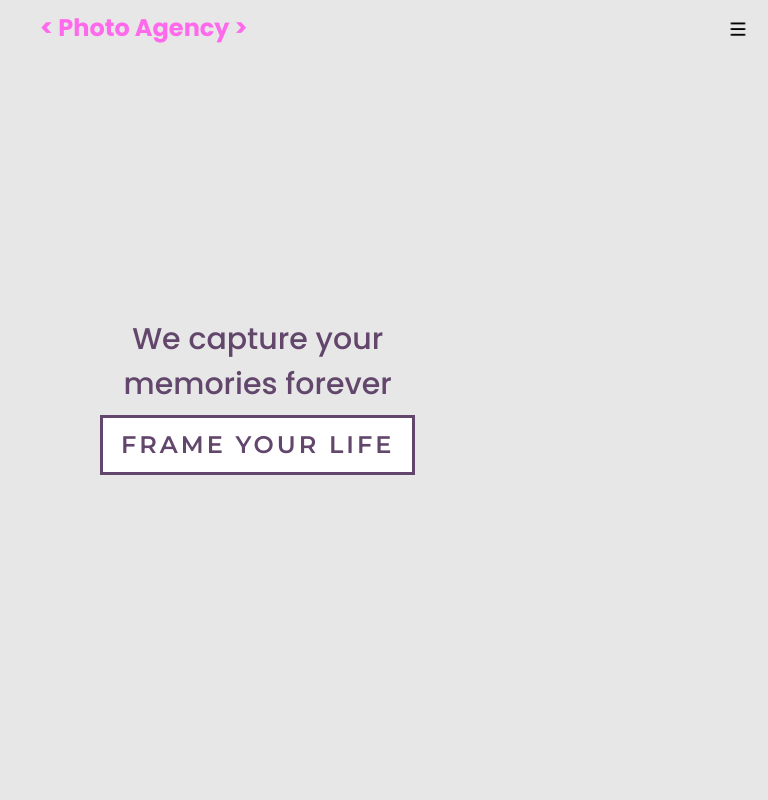
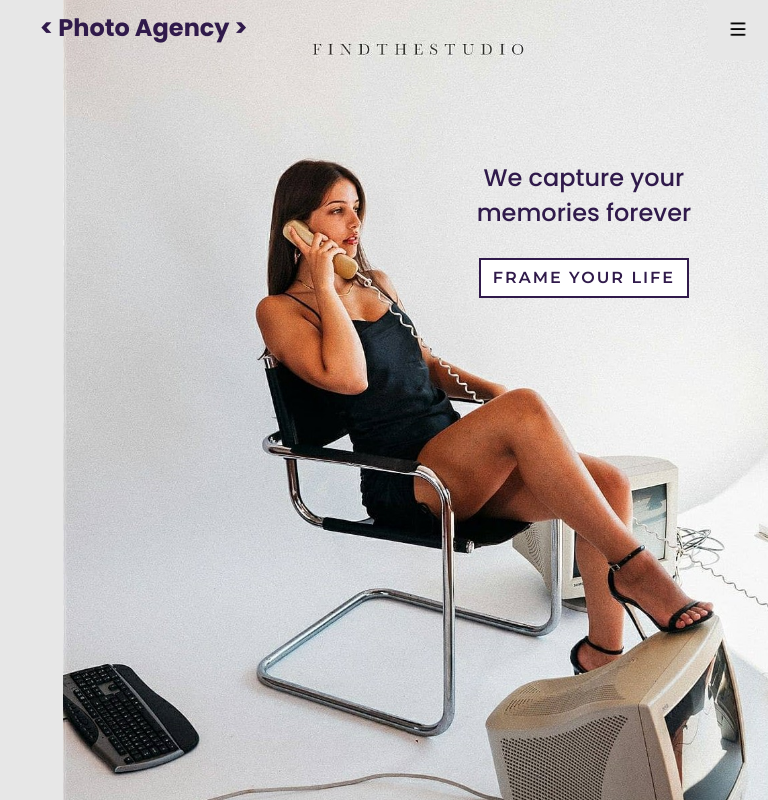
Before and after one commit to BrunoC300/FLAGProjectOne, an Angular app in the folder angularVersion/: page / in a window 768 px wide. Built offline with nearby package versions, Linux system fonts and the light colour scheme.

Commit message:
main page and contact page finished

```diff
--- a/angularVersion/src/app/components/add-photo/add-photo.component.css
+++ b/angularVersion/src/app/components/add-photo/add-photo.component.css
@@ -17,12 +17,13 @@ input[type="file"] {
 }
 
 .button-add {
-  background-color: white;
-  color: darkgrey;
-  font-size: 1em;
+  background-color: lightgray;
+  border-radius: 50%;
+  color: black;
+  font-size: 0.7em;
   border: none;
   margin: 10px;
-  padding: 20px;
+  padding: 10px;
 }
 .adicionarFoto {
   padding-left: 1.2em;
--- a/angularVersion/src/app/components/contact/contact.component.css
+++ b/angularVersion/src/app/components/contact/contact.component.css
@@ -47,6 +47,7 @@
   outline: none;
   font-size: 16px;
   font-weight: 300;
+  font-family: "Poppins";
   margin: 10px 0;
   resize: none;
 }
@@ -65,12 +66,12 @@
 }
 .contact-form .row input[type="submit"]:hover {
   color: white;
-  background-color: #282c34;
+  background-color: #301a4b;
 }
 .contact-info {
   width: 350px;
   background: #f9f9f9;
-  padding: 60px 40px 20px;
+  padding: 80px 40px 20px;
 }
 
 .contact-info .info-box {
@@ -85,7 +86,7 @@
 }
 
 .contact-info .info-box .details h4 {
-  color: black;
+  color: #301a4b;
 }
 
 .contact-info .info-box .details p,
--- a/angularVersion/src/app/components/contact/contact.component.html
+++ b/angularVersion/src/app/components/contact/contact.component.html
@@ -40,7 +40,7 @@
         <img src="/assets/icons/address.png" class="contact-icon" alt="" />
         <div class="details">
           <h4>Address</h4>
-          <p>28 Neon Tower, New York City, USA</p>
+          <p>Trindade, Porto, Portugal</p>
         </div>
       </div>
       <div class="info-box">
--- a/angularVersion/src/app/components/header/header.component.css
+++ b/angularVersion/src/app/components/header/header.component.css
@@ -9,7 +9,7 @@
 }
 .logo > a {
   text-decoration: none;
-  color: #ff69eb;
+  color: #301a4b;
 }
 
 /* TOGGLE */
--- a/angularVersion/src/app/components/main-page/main-page.component.css
+++ b/angularVersion/src/app/components/main-page/main-page.component.css
@@ -14,7 +14,7 @@ section.home {
   max-width: 600px;
 }
 .home-content > h1 {
-  color: #62466b;
+  color: #301a4b;
 }
 
 .home-img {
@@ -32,7 +32,7 @@ section.home {
 }
 .primary {
   background: white;
-  border: 0.125em solid #62466b;
+  border: 0.125em solid #301a4b;
   cursor: pointer;
   font: 600 1.5rem/1.25 "Montserrat", sans-serif;
   letter-spacing: 0.125em;
@@ -54,7 +54,7 @@ section.home {
 }
 
 .btn::after {
-  border: 0.125em dashed #62466b;
+  border: 0.125em dashed #301a4b;
   bottom: -0.125em;
   left: -0.125em;
   right: -0.125em;
@@ -74,13 +74,39 @@ section.home {
   top: 0.125em;
 }
 a {
-  color: #62466b;
+  color: #301a4b;
   text-decoration: none;
   border: none;
 }
-
-@media (max-width: 1068px) {
+@media (max-width: 640px) {
+  .home-content > h1 {
+    font-size: 1.5em;
+    margin-bottom: 20px;
+  }
+  .primary {
+    font-size: 1em;
+  }
   .home-img {
-    display: none; /* Remove a imagem */
+    display: none;
+  }
+  .home-content {
+    width: 100%;
+    align-items: center;
   }
 }
+
+@media (min-width: 641px) and (max-width: 1250px) {
+  .home-content > h1 {
+    font-size: 1.5em;
+    margin-bottom: 20px;
+  }
+  .primary {
+    font-size: 1em;
+  }
+
+  .home-content {
+    position: absolute;
+    top: 20%;
+    right: 10%;
+  }
+}
```
